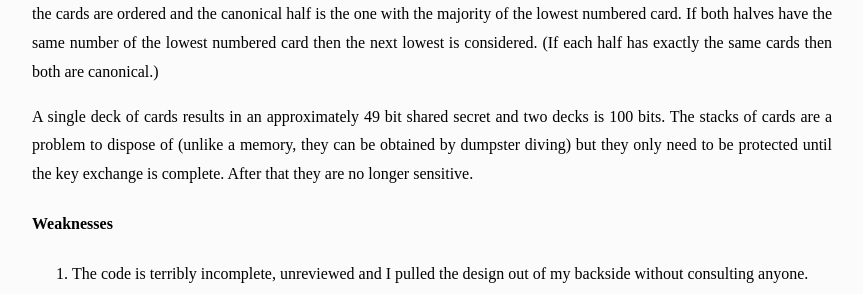
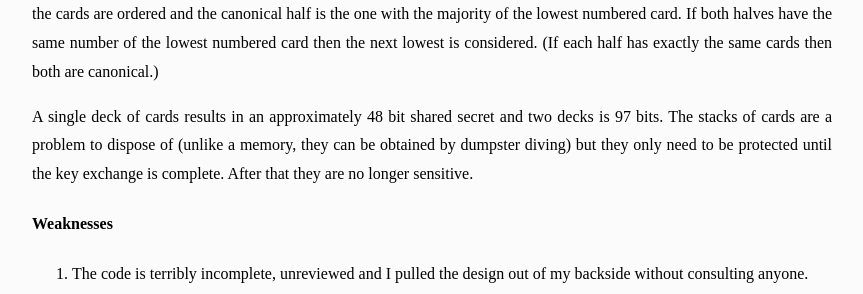
Before and after one commit to agl/pond, a Jekyll site: the page built from doc/tech.html, in a window 1280 px wide and 900 px high, scrolled down 5602 px. Shown: the part 422-716 px from the top of the window, without its empty margins (208-1071 px from the left). Built offline with Jekyll 4.4.1, drawn with Linux system fonts in a browser that asks for light colours; some web fonts are replaced.

Commit message:
Update the entropy estimate of the card trick.
Thanks to Alex Weber for pointing out that the act of picking a
canonical deck restricts the number of combinations. The previous
entropy estimate was too large by ~a bit.

```diff
--- a/doc/tech.html
+++ b/doc/tech.html
@@ -101,7 +101,7 @@ The client is assumed to know the server's long-term key via other means and dec
 
 <p>Although the two halves of the deck are different, they are sufficient to define a common, canonical set of cards. For Pond, the cards are ordered and the canonical half is the one with the majority of the lowest numbered card. If both halves have the same number of the lowest numbered card then the next lowest is considered. (If each half has exactly the same cards then both are canonical.)</p>
 
-<p>A single deck of cards results in an approximately 49 bit shared secret and two decks is 100 bits. The stacks of cards are a problem to dispose of (unlike a memory, they can be obtained by dumpster diving) but they only need to be protected until the key exchange is complete. After that they are no longer sensitive.</p>
+<p>A single deck of cards results in an approximately 48 bit shared secret and two decks is 97 bits. The stacks of cards are a problem to dispose of (unlike a memory, they can be obtained by dumpster diving) but they only need to be protected until the key exchange is complete. After that they are no longer sensitive.</p>
 
 <h4>Weaknesses</h4>
 
```
